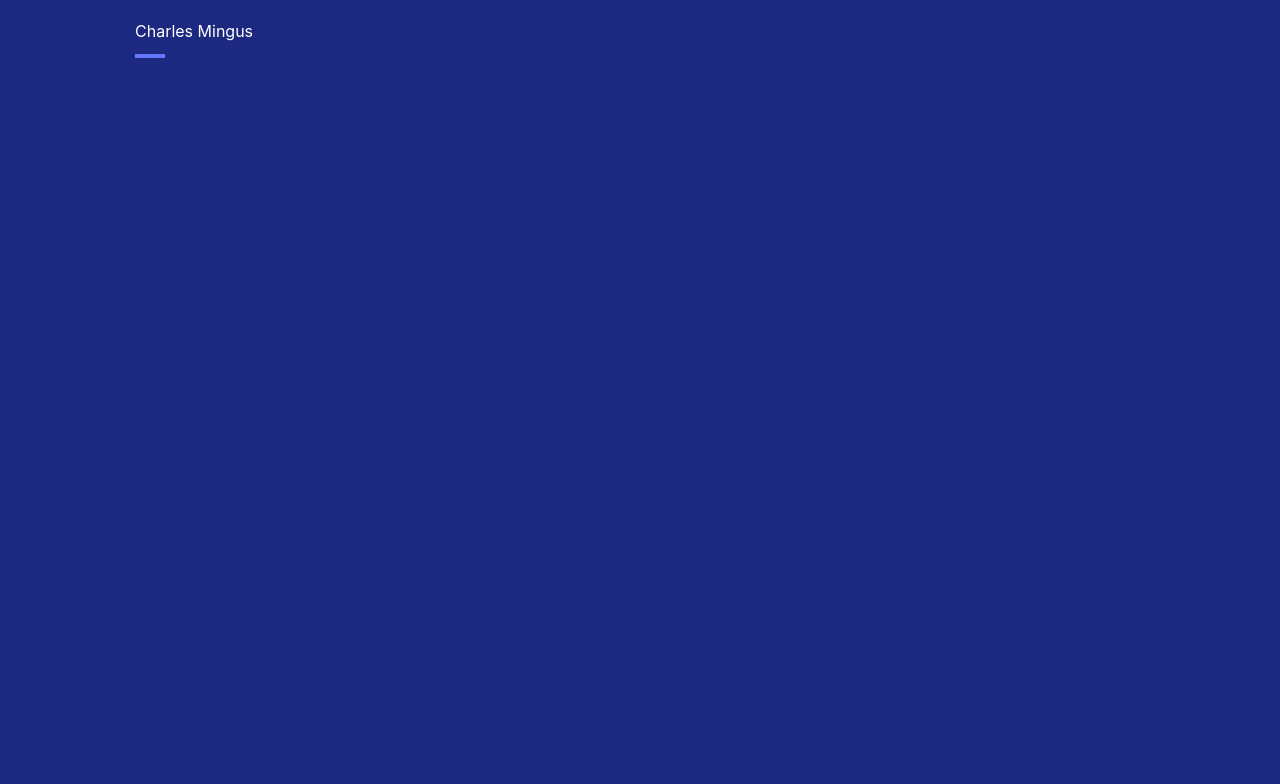
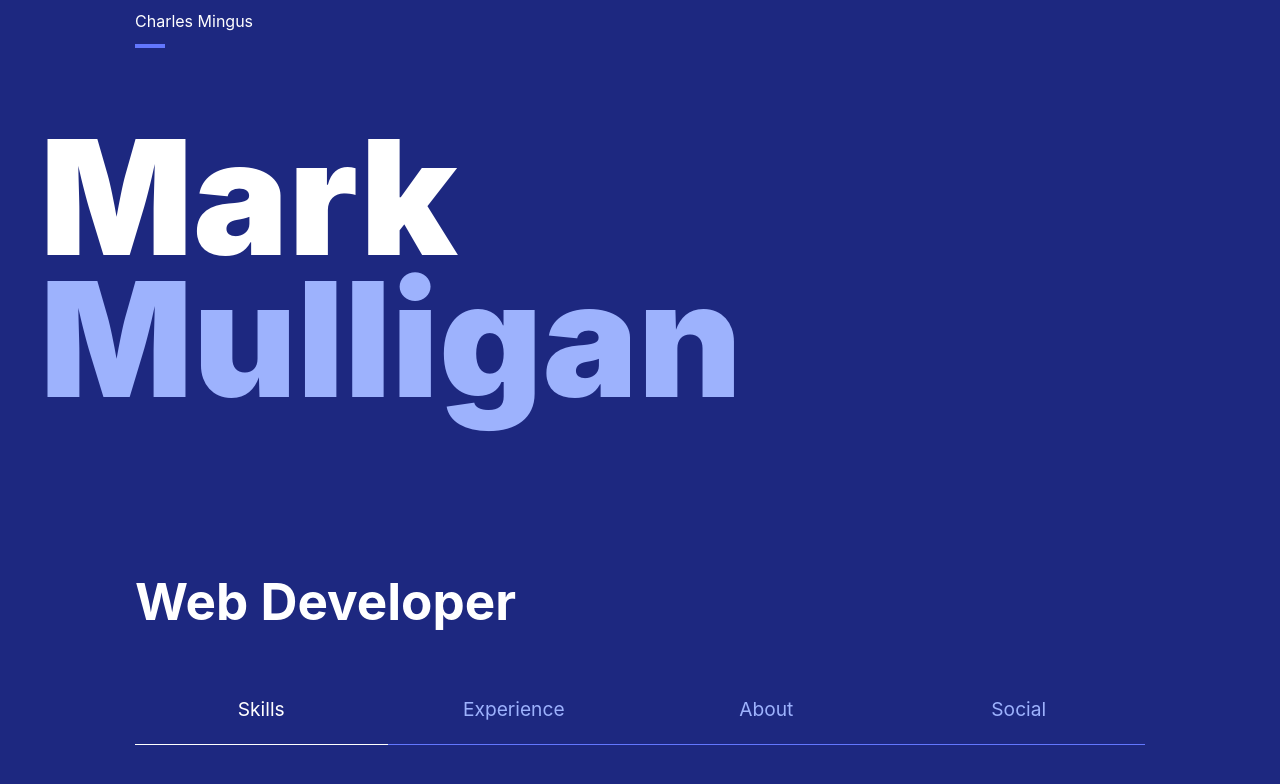
Before and after one commit to Mark-Mulligan/nextjs-portfolio, a Next.js app: page / in a window 1280 px wide. Shown: the part 272-1056 px from the top of the page. Before the commit the page ends 800 px from the top, so only its background shows below. Built offline with nearby package versions, Linux system fonts and the light colour scheme.

Commit message:
working on about section

```diff
--- a/pages/index.tsx
+++ b/pages/index.tsx
@@ -55,6 +55,29 @@ const Home: NextPage = () => {
             <p className={styles.quoteAuthor}>Charles Mingus</p>
             <hr />
           </div>
+
+          <div className={styles.nameContainer}>
+            <h1 className={styles.firstName}>Mark</h1>
+            <h1 className={styles.lastName}>Mulligan</h1>
+          </div>
+        </section>
+
+        <section className={styles.aboutSection}>
+          <h2>Web Developer</h2>
+          <ul className={styles.aboutNavigator}>
+            <li className={styles.selected}>
+              <span>Skills</span>
+            </li>
+            <li>
+              <span>Experience</span>
+            </li>
+            <li>
+              <span>About</span>
+            </li>
+            <li>
+              <span>Social</span>
+            </li>
+          </ul>
         </section>
       </main>
     </div>
--- a/styles/Home.module.scss
+++ b/styles/Home.module.scss
@@ -1,4 +1,9 @@
 @import './Variables.scss';
+
+.container {
+  padding-left: 15px;
+  padding-right: 15px;
+}
 
 .heroSection {
   min-height: 100vh;
@@ -45,7 +50,8 @@
   max-width: 1200px;
   margin-left: auto;
   margin-right: auto;
-  margin-top: 80px;
+  margin-top: 70px;
+  margin-bottom: 40px;
   padding-left: 95px;
 
   .quoteText {
@@ -65,3 +71,53 @@
     display: inline-block;
   }
 }
+
+.nameContainer {
+  max-width: 1200px;
+  margin: auto;
+  padding: 0;
+
+  h1 {
+    margin: 0;
+    font-size: 160px;
+    font-weight: 900;
+    padding: 0;
+  }
+
+  .lastName {
+    position: relative;
+    top: -52px;
+    color: $lighter-blue;
+  }
+}
+
+.aboutSection {
+  max-width: 1200px;
+  margin: auto;
+  padding-left: 95px;
+  padding-right: 95px;
+  min-height: 50vh;
+}
+
+.aboutNavigator {
+  display: flex;
+  justify-content: space-between;
+
+  li {
+    width: 100%;
+    padding-top: 1.4rem;
+    padding-bottom: 1.4rem;
+    font-size: 1.2rem;
+    display: flex;
+    align-items: center;
+    justify-content: center;
+    color: $lighter-blue;
+    border-bottom: 1px solid $darker-blue;
+    cursor: pointer;
+  }
+
+  .selected {
+    color: white;
+    border-bottom: 1px solid white;
+  }
+}
--- a/styles/globals.scss
+++ b/styles/globals.scss
@@ -8,6 +8,10 @@ body {
   margin: 0;
   font-family: -apple-system, BlinkMacSystemFont, Segoe UI, Roboto, Oxygen, Ubuntu, Cantarell, Fira Sans, Droid Sans,
     Helvetica Neue, sans-serif;
+}
+
+h2 {
+  font-size: 3.2rem;
 }
 
 ul,
```
